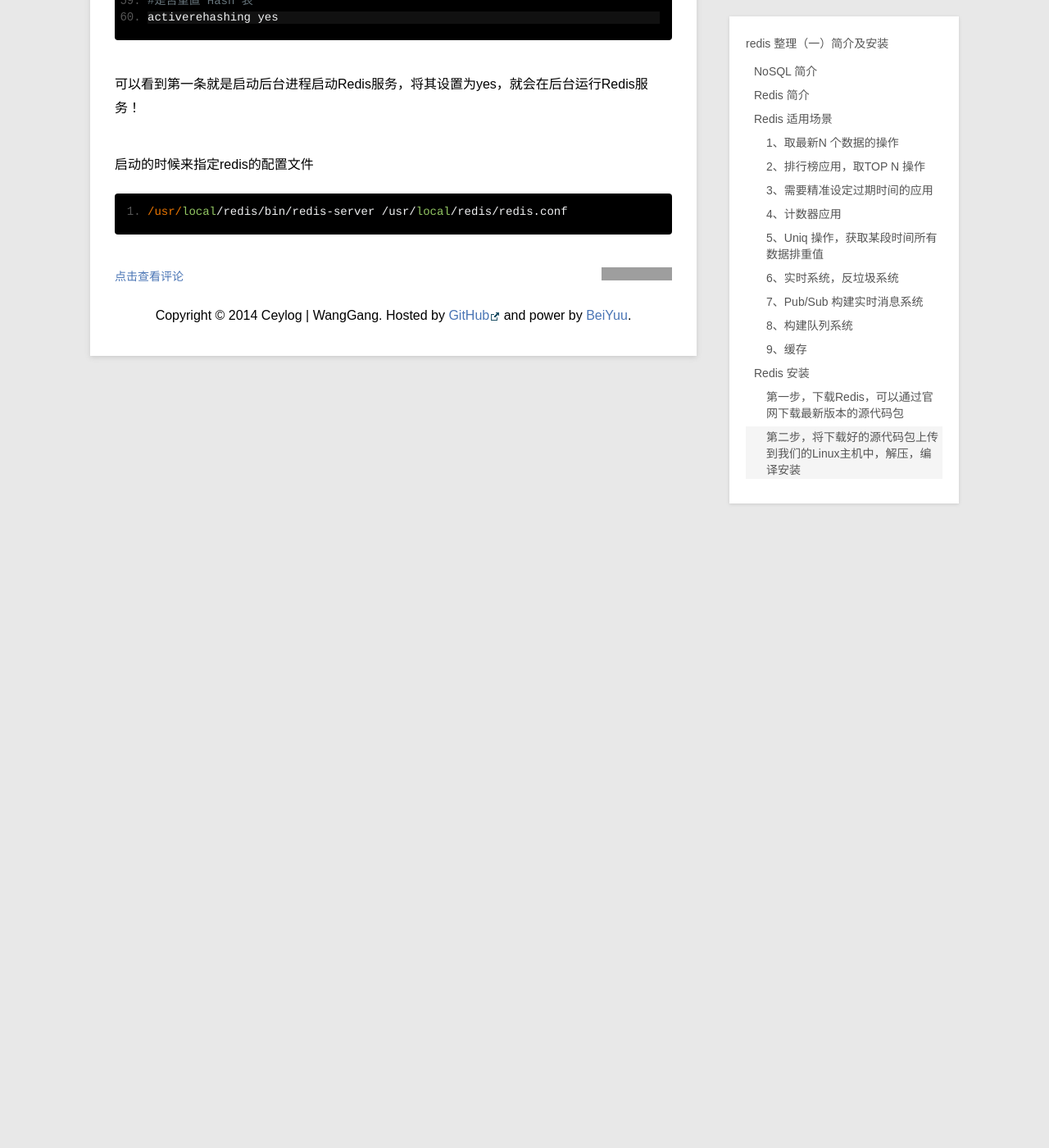
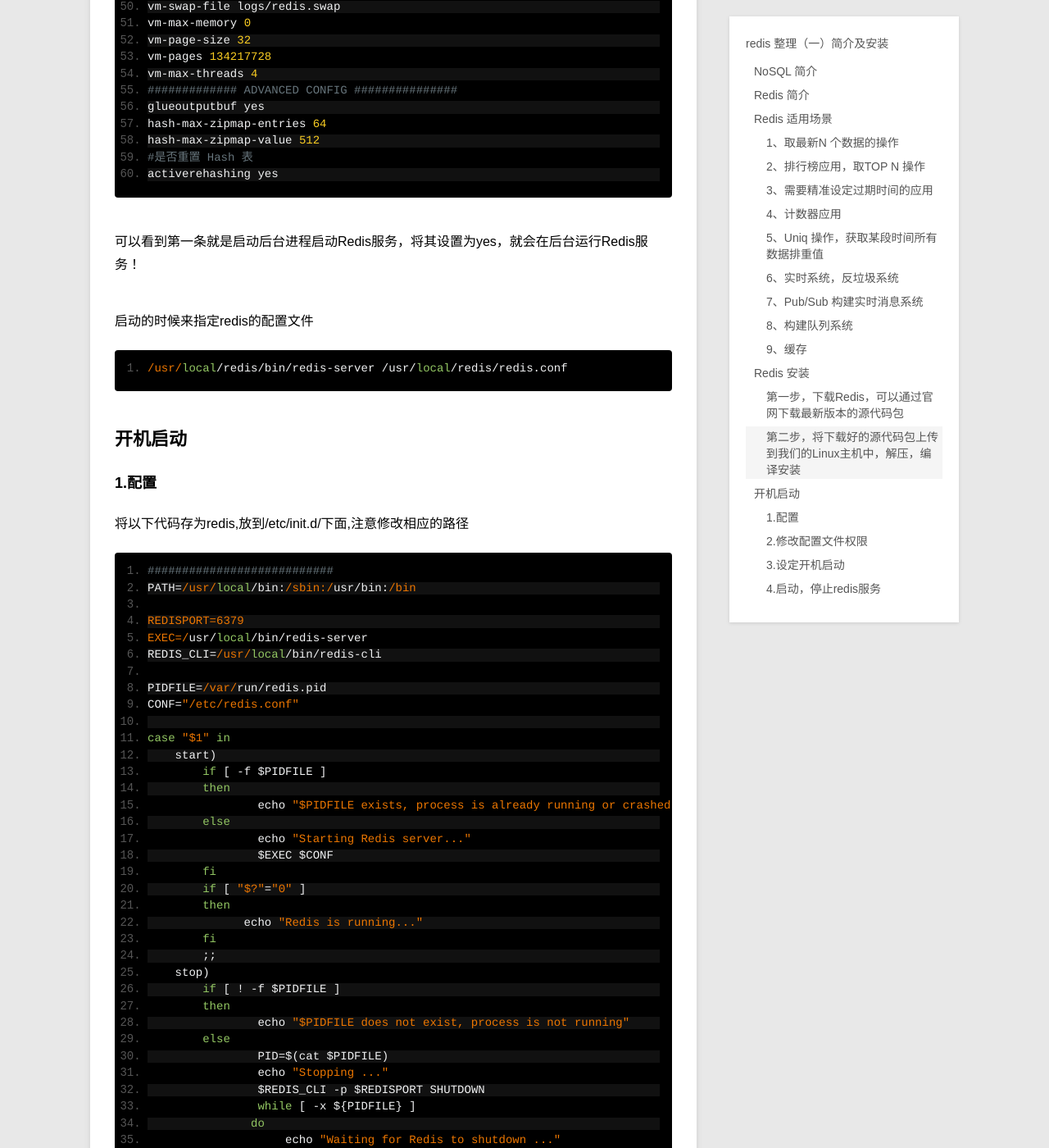
Before and after one commit to ceylog/ceylog.github.io, a Jekyll site: the page built from _posts/blog/2014-08-06-redis-introduction-install.md, in a window 1280 px wide and 1400 px high, scrolled down 4262 px. Shown: the whole window at 82% size. Built offline with Jekyll 4.4.1, drawn with Linux system fonts in a browser that asks for light colours; Markdown is read by kramdown in place of the engine named in the settings; some of the changed text lies outside the part shown; grey boxes are pictures that could not be loaded.

Commit message:
update clean

```diff
--- a/_posts/blog/2014-08-06-redis-introduction-install.md
+++ b/_posts/blog/2014-08-06-redis-introduction-install.md
@@ -78,6 +78,13 @@
 
     # src/redis-server
 
+#### 第四步，测试redis
+    # redis－cli
+    # redis 127.0.0.1:6379> set foo 123
+    # redis 127.0.0.1:6379> get foo
+    "123"
+    # redis 127.0.0.1:6379> exit
+
 
 Redis服务器的端口默认是6379，但是你会发现Redis服务会一直占用我们当前登录Linux的SESSION，那能否像Mysql或者是MongoDB一样在后台执行Redis进程呢，当然可以，我们只需要更改Redis的配置文件，并且启动的时候指定配置文件即可！
 
@@ -152,5 +159,74 @@
 
     /usr/local/redis/bin/redis-server /usr/local/redis/redis.conf
 
+## 开机启动
+
+### 1.配置
+将以下代码存为redis,放到/etc/init.d/下面,注意修改相应的路径
+
+    ###########################
+    PATH=/usr/local/bin:/sbin:/usr/bin:/bin
+
+    REDISPORT=6379
+    EXEC=/usr/local/bin/redis-server
+    REDIS_CLI=/usr/local/bin/redis-cli
+
+    PIDFILE=/var/run/redis.pid
+    CONF="/etc/redis.conf"
+
+    case "$1" in
+        start)
+            if [ -f $PIDFILE ]
+            then
+                    echo "$PIDFILE exists, process is already running or crashed"
+            else
+                    echo "Starting Redis server..."
+                    $EXEC $CONF
+            fi
+            if [ "$?"="0" ]
+            then
+                  echo "Redis is running..."
+            fi
+            ;;
+        stop)
+            if [ ! -f $PIDFILE ]
+            then
+                    echo "$PIDFILE does not exist, process is not running"
+            else
+                    PID=$(cat $PIDFILE)
+                    echo "Stopping ..."
+                    $REDIS_CLI -p $REDISPORT SHUTDOWN
+                    while [ -x ${PIDFILE} ]
+                   do
+                        echo "Waiting for Redis to shutdown ..."
+                        sleep 1
+                    done
+                    echo "Redis stopped"
+            fi
+            ;;
+       restart|force-reload)
+            ${0} stop
+            ${0} start
+            ;;
+      *)
+        echo "Usage: /etc/init.d/redis {start|stop|restart|force-reload}" >&2
+            exit 1
+    esac
+    ##############################
+
+### 2.修改配置文件权限
+
+    ＃ chmod a+x /etc/init.d/redis
+
+### 3.设定开机启动
+
+    # chkconfig redis on
+
+### 4.启动，停止redis服务
+
+    # service redis start   //或者 /etc/init.d/redis start
+    # service redis stop    //或者 /etc/init.d/redis stop
+
+
 [1]:    http://redis.io "redis"
 [2]:    http://redis.io/download "redis download"
```
